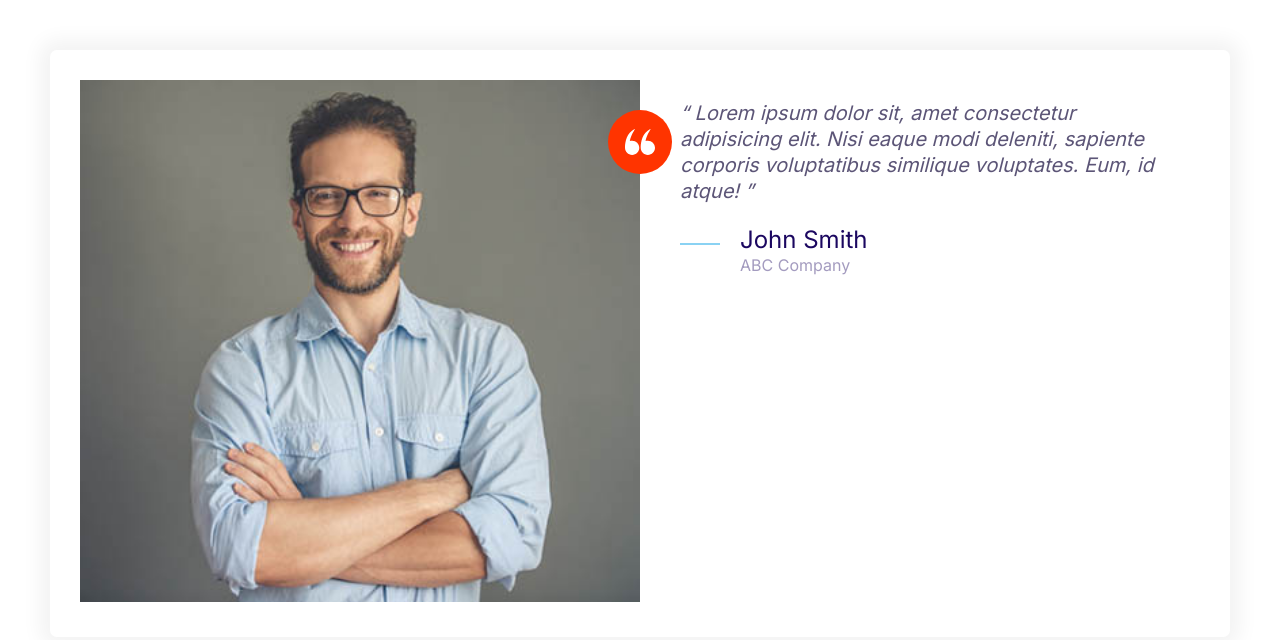
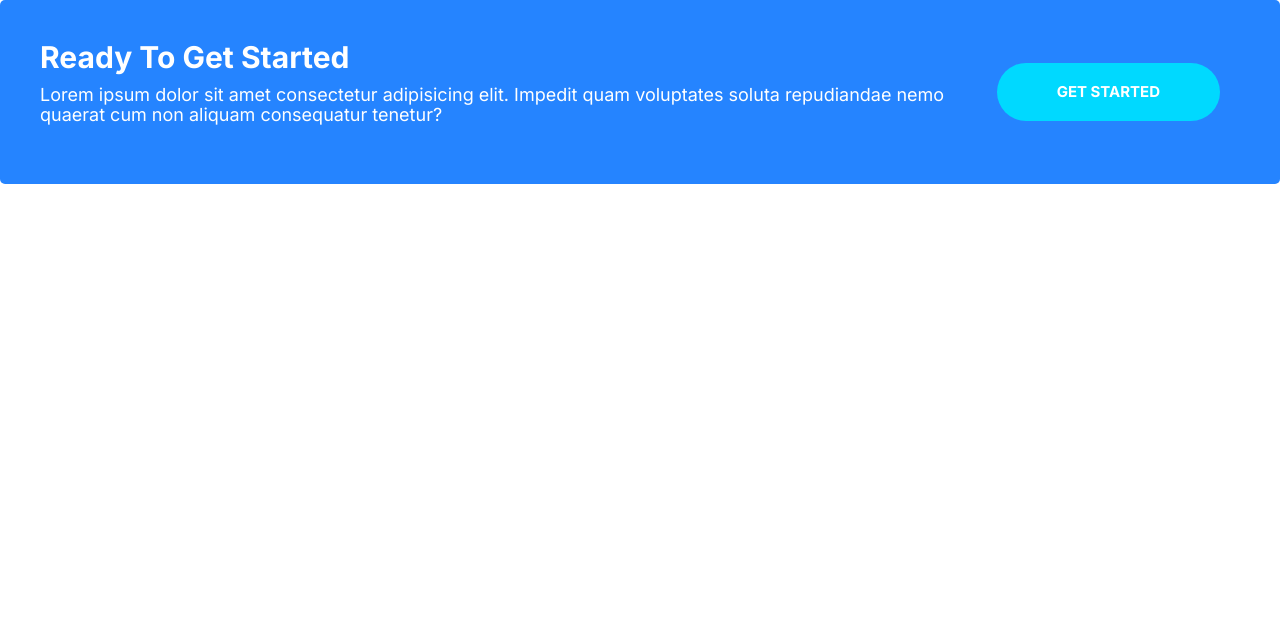
Before and after one commit to Tebogo-star/Moshify, a plain HTML site: page index.html in a window 1280 px wide. Drawn offline with Linux system fonts and the light colour scheme.

Commit message:
Creating a callout component

```diff
--- a/css/styles.css
+++ b/css/styles.css
@@ -198,6 +198,10 @@ a {
 .btn--block {
   width: 100%;
   display: inline-block;
+}
+.btn--stretched {
+  padding-left: 6rem;
+  padding-right: 6rem;
 }
 
 *,
@@ -413,3 +417,36 @@ a {
     margin-left: 6rem;
   }
 }
+/* Callouts */
+.callout {
+  padding: 4rem;
+  border-radius: 5px;
+}
+.callout--primary {
+  background: var(--color-primary);
+  color: white;
+}
+.callout__heading {
+  color: white;
+  margin-top: 0;
+  font-size: 3rem;
+}
+.callout .btn {
+  justify-self: center;
+  align-self: center;
+}
+.callout__content {
+  text-align: center;
+}
+@media screen and (min-width: 768px) {
+  .callout__content {
+    text-align: left;
+  }
+  .callout .btn {
+    justify-self: start;
+    margin: 0 2rem;
+  }
+  .callout .grid--1x2 {
+    grid-template-columns: 1fr auto;
+  }
+}
--- a/index.html
+++ b/index.html
@@ -14,37 +14,18 @@
     <link rel="stylesheet" href="css/normalize.css" />
     <link rel="stylesheet" href="css/styles.css" />
   </head>
-  <body style="padding: 5rem">
-    <div class="card testimonial">
+  <body>
+    <div class="callout callout--primary">
       <div class="grid grid--1x2">
-        <div class="testimonial__image">
-          <img src="images/testimonial.jpg" alt="A happy customer" />
-          <span class="icon-container icon-container--accent">
-            <svg class="icon icon--white icon--small">
-              <use xlink:href="images/sprite.svg#quotes"></use>
-            </svg>
-          </span>
+        <div class="callout__content">
+          <h2 class="callout__heading">Ready To Get Started</h2>
+          <p>
+            Lorem ipsum dolor sit amet consectetur adipisicing elit. Impedit
+            quam voluptates soluta repudiandae nemo quaerat cum non aliquam
+            consequatur tenetur?
+          </p>
         </div>
-        <blockquote class="quote">
-          <p class="quote__text">
-            Lorem ipsum dolor sit, amet consectetur adipisicing elit. Nisi eaque
-            modi deleniti, sapiente corporis voluptatibus similique voluptates.
-            Eum, id atque!
-          </p>
-          <footer>
-            <div class="media">
-              <div class="media__image">
-                <svg class="icon icon--primary quote__line">
-                  <use xlink:href="images/sprite.svg#line"></use>
-                </svg>
-              </div>
-              <div class="media__body">
-                <h3 class="media__title quote__author">John Smith</h3>
-                <p class="quote__organization">ABC Company</p>
-              </div>
-            </div>
-          </footer>
-        </blockquote>
+        <a href="#" class="btn btn--secondary btn--stretched">Get Started</a>
       </div>
     </div>
   </body>
```
Also changed, not shown: components/callouts.html (added, +13 -0 lines).
